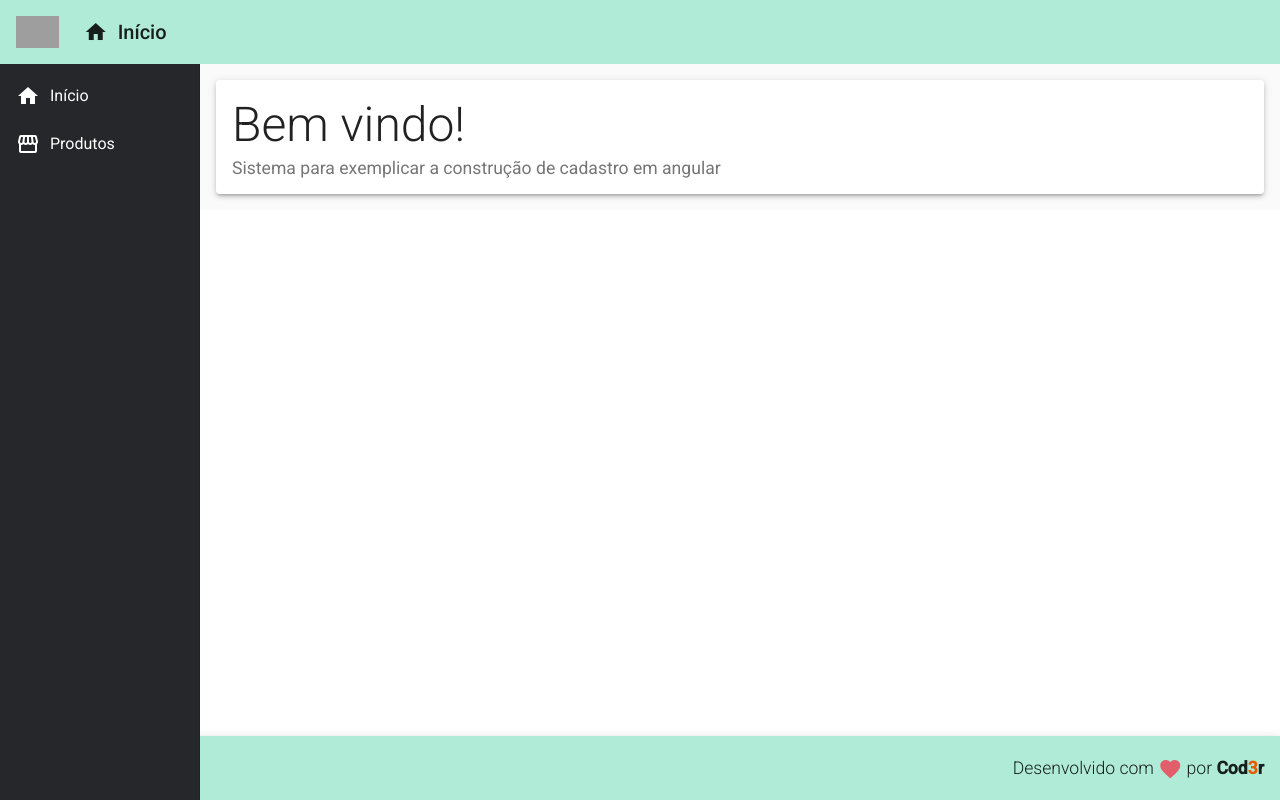
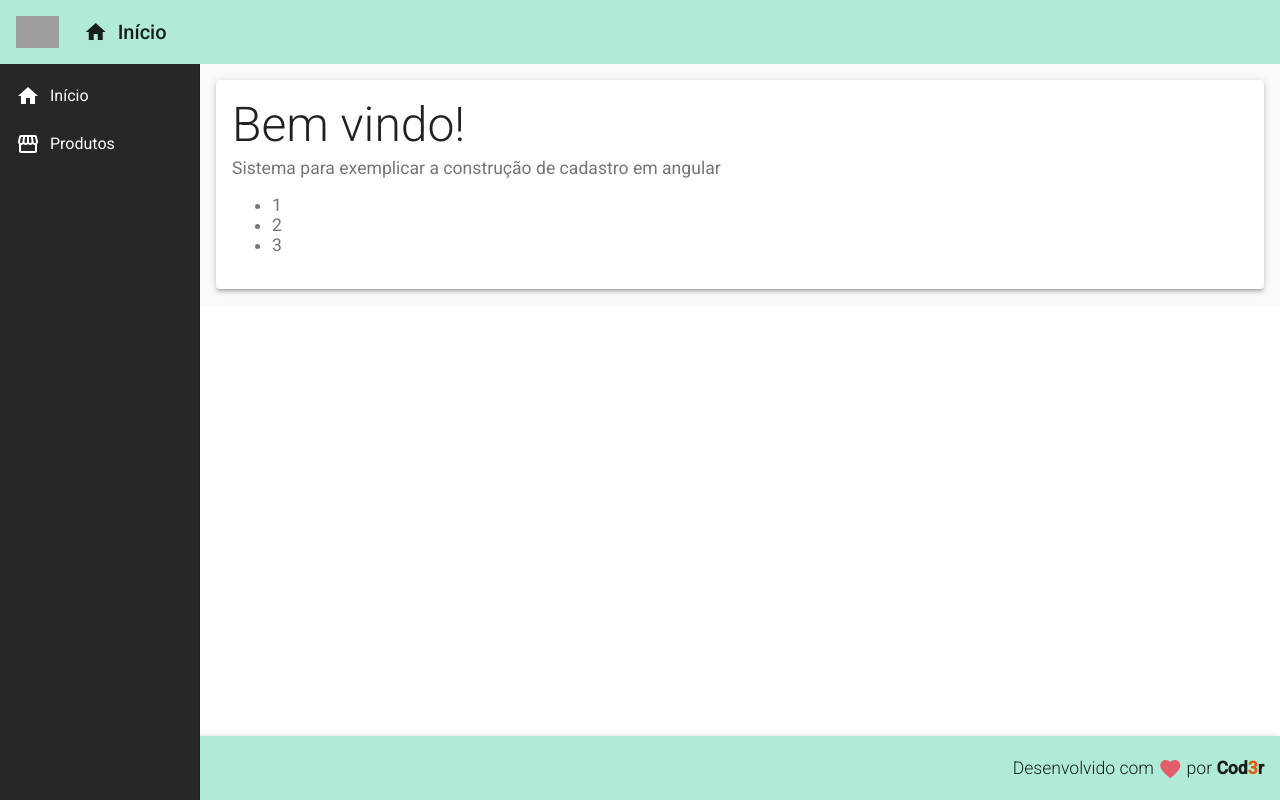
Before and after one commit to nikhenry2212/CRUD-Angula9, an Angular app in the folder frontend/: page / in a window 1280 px wide. Built offline with nearby package versions, Linux system fonts and the light colour scheme; grey boxes are pictures that could not be loaded.

Commit message:
diretiva Estrutural

```diff
--- a/frontend/src/app/app.module.ts
+++ b/frontend/src/app/app.module.ts
@@ -18,6 +18,7 @@
 import { NavComponent } from './components/template/nav/nav.component';
 import { HomeComponent } from './views/home/home.component';
 import { ProductCrudComponent } from './views/product-crud/product-crud.component';
+import { ForDirective } from './directives/for.directive';
 
 @NgModule({
   declarations: [
@@ -27,7 +28,8 @@
     NavComponent,
     HomeComponent,
     ProductCrudComponent,
-    RedDirective
+    RedDirective,
+    ForDirective
   ],
   imports: [
     BrowserModule,
--- a/frontend/src/app/components/template/footer/footer.component.html
+++ b/frontend/src/app/components/template/footer/footer.component.html
@@ -5,5 +5,4 @@
     favorite</i>
   por <strong>Cod<span class="red">3</span>r</strong>
 </span>
-
 </mat-toolbar>
--- /dev/null
+++ b/frontend/src/app/directives/for.directive.ts
@@ -0,0 +1,22 @@
+import { Directive, Input, OnInit, TemplateRef, ViewContainerRef } from '@angular/core';
+
+@Directive({
+  selector: '[myFor]'
+})
+export class ForDirective implements OnInit {
+  @Input('myForEm') numbers: number[]
+
+  constructor(private container:ViewContainerRef, private template:TemplateRef<any>) {
+
+
+  }
+  ngOnInit(): void {
+    for(let number of this.numbers) {
+      this.container.createEmbeddedView(
+        this.template,
+        {$implicit: number})
+    }
+
+  }
+
+}
--- a/frontend/src/app/views/home/home.component.html
+++ b/frontend/src/app/views/home/home.component.html
@@ -1,4 +1,8 @@
 <mat-card class="home mat-elevation-z3">
   <mat-card-title class="title">Bem vindo!</mat-card-title>
-  <mat-card-subtitle class="subtitle">Sistema para exemplicar a construção de cadastro em angular</mat-card-subtitle>
+  <mat-card-subtitle class="subtitle">Sistema para exemplicar a construção de cadastro em angular
+    <ul>
+      <li *myFor="let n em [1,2,3]">{{ n }}</li>
+    </ul>
+  </mat-card-subtitle>
 </mat-card>
```
